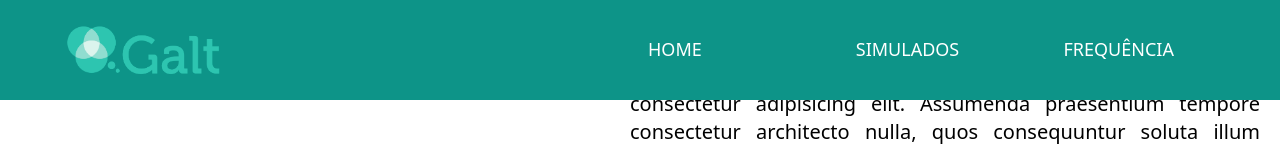
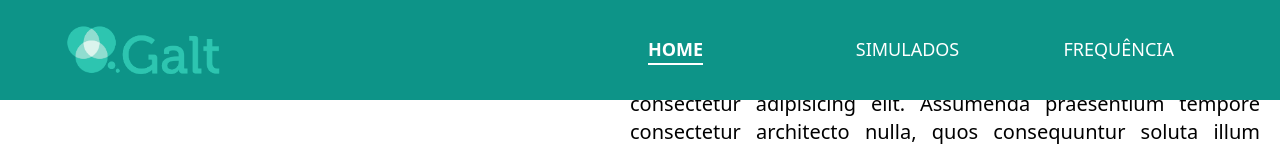
Before and after one commit to pfc15/Portal-Galt-Backend, a Next.js app in the folder frontend/: page /home in a window 1280 px wide. Shown: the top 150 px of the page. Built offline with nearby package versions, Linux system fonts and the light colour scheme.

Commit message:
feature(header): adiciona dropdown para paginas de simulado na header

```diff
--- a/frontend/src/components/header.tsx
+++ b/frontend/src/components/header.tsx
@@ -1,54 +1,63 @@
 'use client';
 import Image from 'next/image';
 import Link from 'next/link';
-import { useState, useEffect} from 'react';
+import { useState, useEffect } from 'react';
 
 interface isadmin {
   isadmin?: boolean;
 }
 
-export default function Header(boolean: isadmin) {
+export default function Header({ isadmin }: isadmin) {
   const [navBar, setNavBar] = useState(false);
   const [activePath, setActivePath] = useState('');
+  const [showDropdown, setShowDropdown] = useState(false);
+  const [closeTimeout, setCloseTimeout] = useState<NodeJS.Timeout | null>(null);
+
   const handleNavLinkClick = () => {
     setNavBar(false);
   };
 
   useEffect(() => {
     if (typeof window !== 'undefined') {
-      setActivePath(activePath);
+      setActivePath(window.location.pathname);
     }
   }, []);
+
+  const handleMouseEnter = () => {
+    if (closeTimeout) {
+      clearTimeout(closeTimeout); // Cancela o fechamento se o mouse voltar
+    }
+    setShowDropdown(true);
+  };
+
+  const handleMouseLeave = () => {
+    const timeout = setTimeout(() => {
+      setShowDropdown(false);
+    }, 300); // Tempo mínimo antes de fechar (300ms)
+    setCloseTimeout(timeout);
+  };
 
   return (
     <header className="w-full h-[100px] bg-teal-600 z-50 relative">
       <div className="w-full h-full px-[35px] mx-auto flex justify-between items-center">
         <div className="flex items-center w-[30%]">
-         {boolean.isadmin ?
           <div className="mx-2">
-            <Link href="/homeadmin">
-              <Image src="/assets/Galt.png" alt="logo" width={200} height={200} />
-            </Link>
-          </div> :
-          <div className="mx-2">
-          <Link href="/home">
+            <Link href={isadmin ? '/homeadmin' : '/home'}>
               <Image src="/assets/Galt.png" alt="logo" width={200} height={200} />
             </Link>
           </div>
-          }
         </div>
         <div
           className={`fixed top-0 right-0 h-full w-1/3 transition-transform transform duration-300
             ${navBar ? 'translate-x-0' : 'translate-x-full'} md:static md:translate-x-0 md:w-[50%] md:flex md:justify-between md:items-center z-50`}
         >
           <div className={`flex flex-col w-full h-full md:h-auto ${navBar && 'mt-10'}`}>
-            {boolean.isadmin ?
             <ul className="w-full flex flex-col md:flex-row justify-center md:justify-between text-white font-extrabold mt-16 md:mt-0">
-             <li className="w-full md:w-[30%] flex justify-left ml-2 text-lg ">
-                <Link href="/homeadmin">
+              <li className="w-full md:w-[30%] flex justify-left ml-2 text-lg">
+                <Link href={isadmin ? '/homeadmin' : '/home'}>
                   <button
                     className={`flex justify-center border-b-2 border-transparent transition duration-500 hover:border-b-white py-2 md:py-0 ${
-                      activePath === '/homeadmin' ? 'font-bold border-b-white' : 'font-normal'
+                      activePath === (isadmin ? '/homeadmin' : '/home') ? 'font-bold border-b-white' : 'font-normal'
                     }`}
                     onClick={handleNavLinkClick}
                   >
@@ -56,35 +65,42 @@ export default function Header(boolean: isadmin) {
                   </button>
                 </Link>
               </li>
-             <li className="w-full md:w-[30%] flex justify-left ml-2 text-lg">
-                <Link href="/enviosimulado">
-                  <button
-                    className={`flex justify-center border-b-2 border-transparent transition duration-500 hover:border-white py-2 md:py-0 ${
-                      activePath === '/enviosimulado' ? 'font-bold border-b-white' : 'font-normal'
-                    }`}
-                    onClick={handleNavLinkClick}
+              {/* Dropdown de Simulados */}
+              <li
+                className="relative w-full md:w-[30%] flex justify-left ml-2 text-lg"
+                onMouseEnter={handleMouseEnter}
+                onMouseLeave={handleMouseLeave}
               >
-                    ADICIONAR<br/>SIMULADO
-                  </button>
-                </Link>
-                </li>
-              <li className="w-full md:w-[30%] flex justify-left ml-2 text-lg">
-                <Link href="/simuladoadmin">
                 <button
                   className={`flex justify-center border-b-2 border-transparent transition duration-500 hover:border-b-white py-2 md:py-0 ${
-                      activePath === '/simuladoadmin' ? 'font-bold border-b-white' : 'font-normal'
+                    activePath.includes('simulado') ? 'font-bold border-b-white' : 'font-normal'
                   }`}
-                    onClick={handleNavLinkClick}
                 >
                   SIMULADOS
                 </button>
+                {showDropdown && (
+                  <div
+                    className="absolute top-full left-0 w-48 bg-teal-700 text-white shadow-md rounded-md mt-2"
+                    onMouseEnter={handleMouseEnter} // Evita o fechamento ao entrar no dropdown
+                    onMouseLeave={handleMouseLeave} // Fecha com atraso ao sair
+                  >
+                    <Link href={isadmin ? '/enviosimulado' : '/simuladoaluno'}>
+                      <div className="px-4 py-2 hover:bg-gray-400 hover:rounded-t-md cursor-pointer">ADICIONAR SIMULADO</div>
                     </Link>
+                    <Link href="/visualizarsimulados">
+                      <div className="px-4 py-2 hover:bg-gray-400 cursor-pointer">VISUALIZAR ENVIOS</div>
+                    </Link>
+                    <Link href="/simuladoadmin">
+                      <div className="px-4 py-2 hover:bg-gray-400 hover:rounded-b-md cursor-pointer">VISUALIZAR RESULTADOS</div>
+                    </Link>
+                  </div>
+                )}
               </li>
               <li className="w-full md:w-[30%] flex justify-left ml-2 text-lg">
-                <Link href="/frequenciaadmin">
+                <Link href={isadmin ? '/frequenciaadmin' : '/frequenciaaluno'}>
                   <button
                     className={`flex justify-center border-b-2 border-transparent transition duration-500 hover:border-b-white py-2 md:py-0 ${
-                      activePath === '/frequenciaadmin' ? 'font-bold border-b-white' : 'font-normal'
+                      activePath.includes('frequencia') ? 'font-bold border-b-white' : 'font-normal'
                     }`}
                     onClick={handleNavLinkClick}
                   >
@@ -93,46 +109,6 @@ export default function Header(boolean: isadmin) {
                 </Link>
               </li>
             </ul>
-            :
-            <ul className="w-full flex flex-col md:flex-row justify-center md:justify-between text-white font-extrabold mt-16 md:mt-0">
-              <li className="w-full md:w-[30%] flex justify-left ml-2 text-lg ">
-               <Link href="/home">
-                 <button
-                   className={`flex justify-center border-b-2 border-transparent transition duration-500 hover:border-b-white py-2 md:py-0 ${
-                     activePath === '/home' ? 'font-bold border-b-white' : 'font-normal'
-                   }`}
-                   onClick={handleNavLinkClick}
-                 >
-                   HOME
-                 </button>
-               </Link>
-             </li>
-             <li className="w-full md:w-[30%] flex justify-left ml-2 text-lg">
-               <Link href="/simuladoaluno">
-                 <button
-                   className={`flex justify-center border-b-2 border-transparent transition duration-500 hover:border-b-white py-2 md:py-0 ${
-                     activePath === '/simuladoaluno' ? 'font-bold border-b-white' : 'font-normal'
-                   }`}
-                   onClick={handleNavLinkClick}
-                 >
-                   SIMULADOS
-                 </button>
-               </Link>
-             </li>
-             <li className="w-full md:w-[30%] flex justify-left ml-2 text-lg">
-               <Link href="/frequenciaaluno">
-                 <button
-                   className={`flex justify-center border-b-2 border-transparent transition duration-500 hover:border-b-white py-2 md:py-0 ${
-                     activePath === '/frequenciaaluno' ? 'font-bold border-b-white' : 'font-normal'
-                   }`}
-                   onClick={handleNavLinkClick}
-                 >
-                   FREQUÊNCIA
-                 </button>
-               </Link>
-             </li>
-           </ul>
-           }
           </div>
         </div>
       </div>
```
Lines whose indentation alone changed are shown as unchanged.
